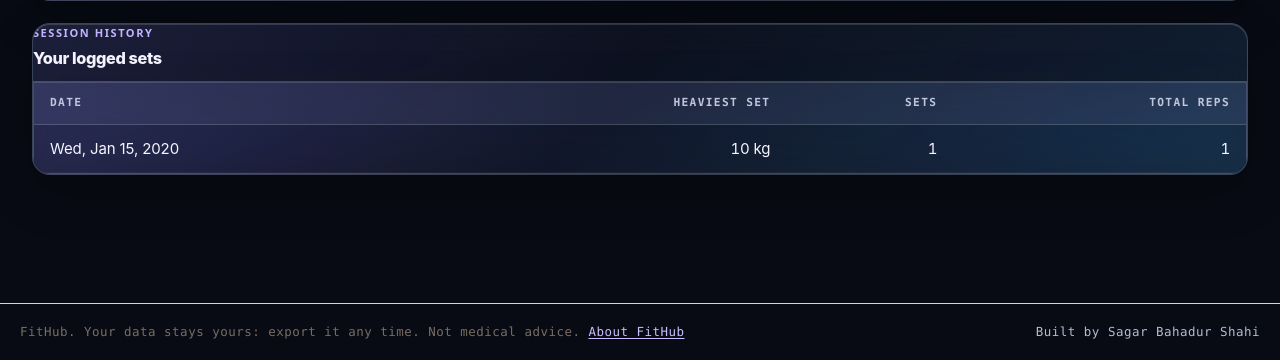
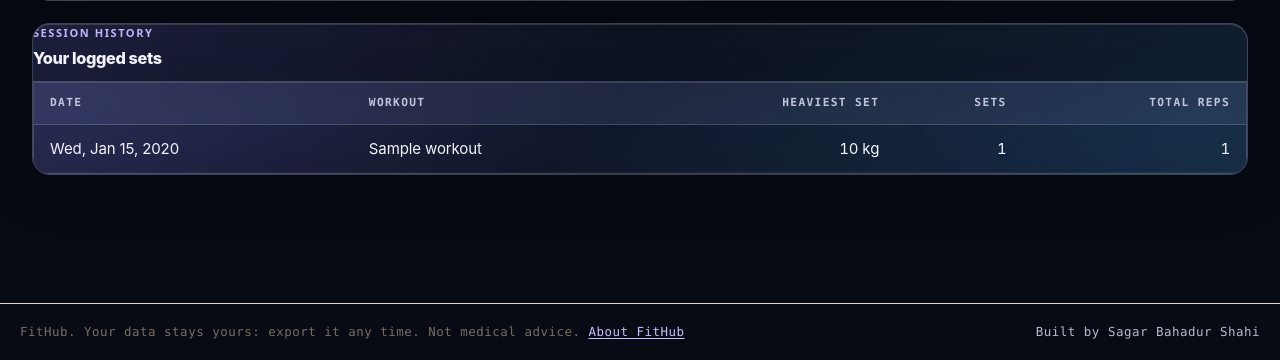
Before and after one commit to Sagar-Shahi/fitness-hub, a Django app: page /app/progress/ in a window 1280 px wide. Shown: the part 1021-1381 px from the top of the page. Run offline with Django 5.2, Linux system fonts and the light colour scheme; a user stored in the database is signed in; tables that the repository leaves empty hold one stand-in row (values such as "Sample post"); parts of the project's set-up code (start-up, migrations or seed data) failed here and were passed over; some libraries are stand-ins or nearby versions.

Commit message:
Show workout names in strength history

```diff
--- a/templates/tracker/progress.html
+++ b/templates/tracker/progress.html
@@ -19,7 +19,7 @@
 
 <dl class="stats dashboard-stats">
   <div class="stat"><dt>PERSONAL RECORD</dt><dd>{% if personal_record != None %}{{ personal_record }} <span class="stat-denom">kg</span>{% else %}&ndash;{% endif %}</dd><dd class="stat-note">Heaviest completed set for {{ selected }}.</dd></div>
-  <div class="stat"><dt>SESSIONS LOGGED</dt><dd>{{ session_count }}</dd><dd class="stat-note">Sessions with completed sets.</dd></div>
+  <div class="stat"><dt>SESSIONS LOGGED</dt><dd>{{ session_count }}</dd><dd class="stat-note">Separate workouts with completed sets.</dd></div>
   <div class="stat"><dt>COMPLETED SETS</dt><dd>{{ total_sets }}</dd><dd class="stat-note">Sets included in this exercise history.</dd></div>
 </dl>
 
@@ -32,8 +32,8 @@
 <section class="card flush">
   <div class="card-head card-pad"><div><p class="eyebrow">SESSION HISTORY</p><h2 class="card-title">Your logged sets</h2></div></div>
   {% if sessions %}
-  <div class="table-wrap"><table class="table"><thead><tr><th scope="col">Date</th><th scope="col" class="num">Heaviest set</th><th scope="col" class="num">Sets</th><th scope="col" class="num">Total reps</th></tr></thead>
-  <tbody>{% for item in sessions %}<tr><td>{{ item.date|date:"D, M j, Y" }}</td><td class="num">{{ item.max_weight }} kg</td><td class="num">{{ item.sets }}</td><td class="num">{{ item.reps }}</td></tr>{% endfor %}</tbody></table></div>
+  <div class="table-wrap"><table class="table"><thead><tr><th scope="col">Date</th><th scope="col">Workout</th><th scope="col" class="num">Heaviest set</th><th scope="col" class="num">Sets</th><th scope="col" class="num">Total reps</th></tr></thead>
+  <tbody>{% for item in sessions %}<tr><td>{{ item.date|date:"D, M j, Y" }}</td><td>{{ item.workout_name }}</td><td class="num">{{ item.max_weight }} kg</td><td class="num">{{ item.sets }}</td><td class="num">{{ item.reps }}</td></tr>{% endfor %}</tbody></table></div>
   {% else %}<p class="muted empty-state">Your completed sessions will appear here.</p>{% endif %}
 </section>
 {% else %}
```
